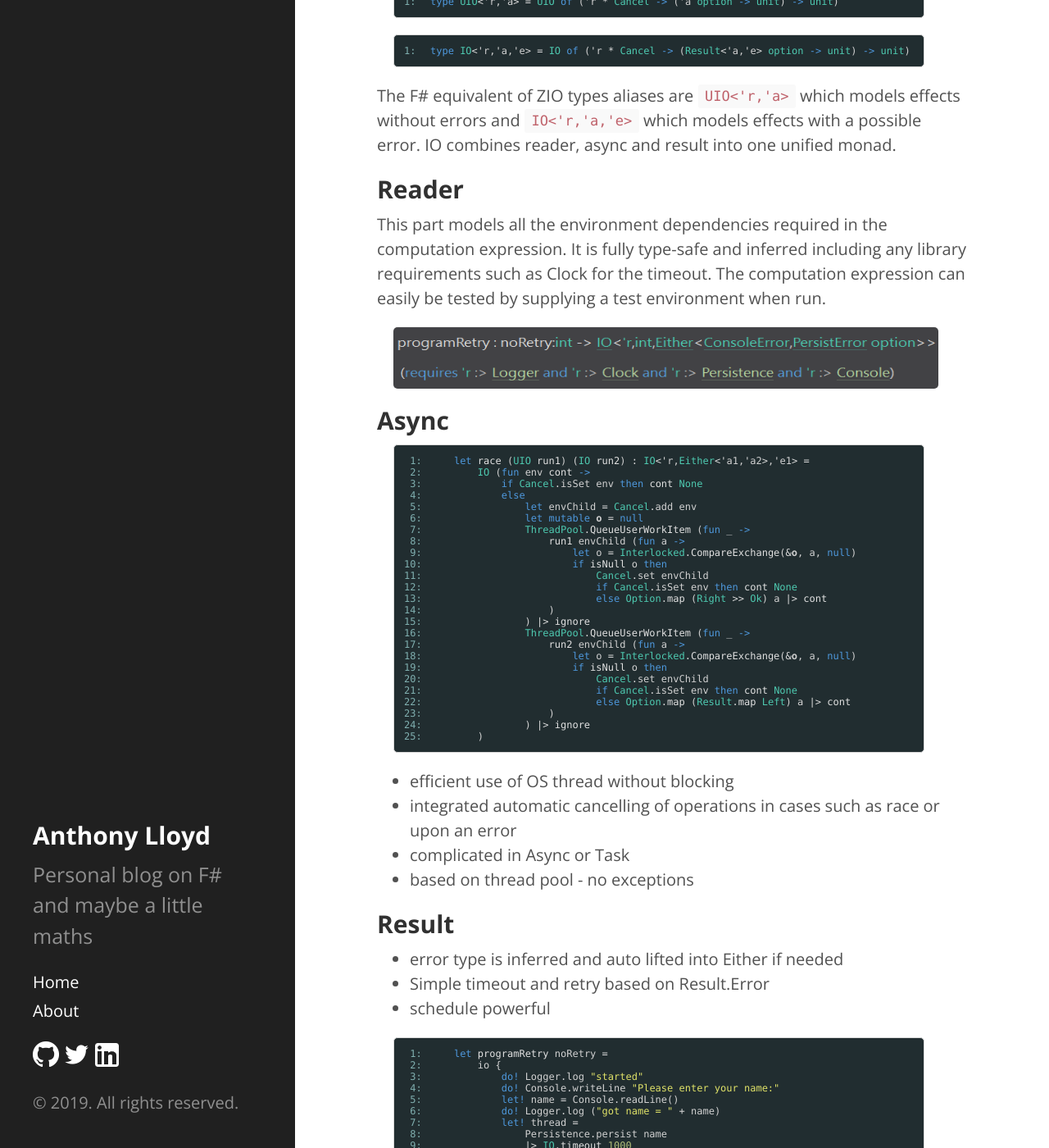
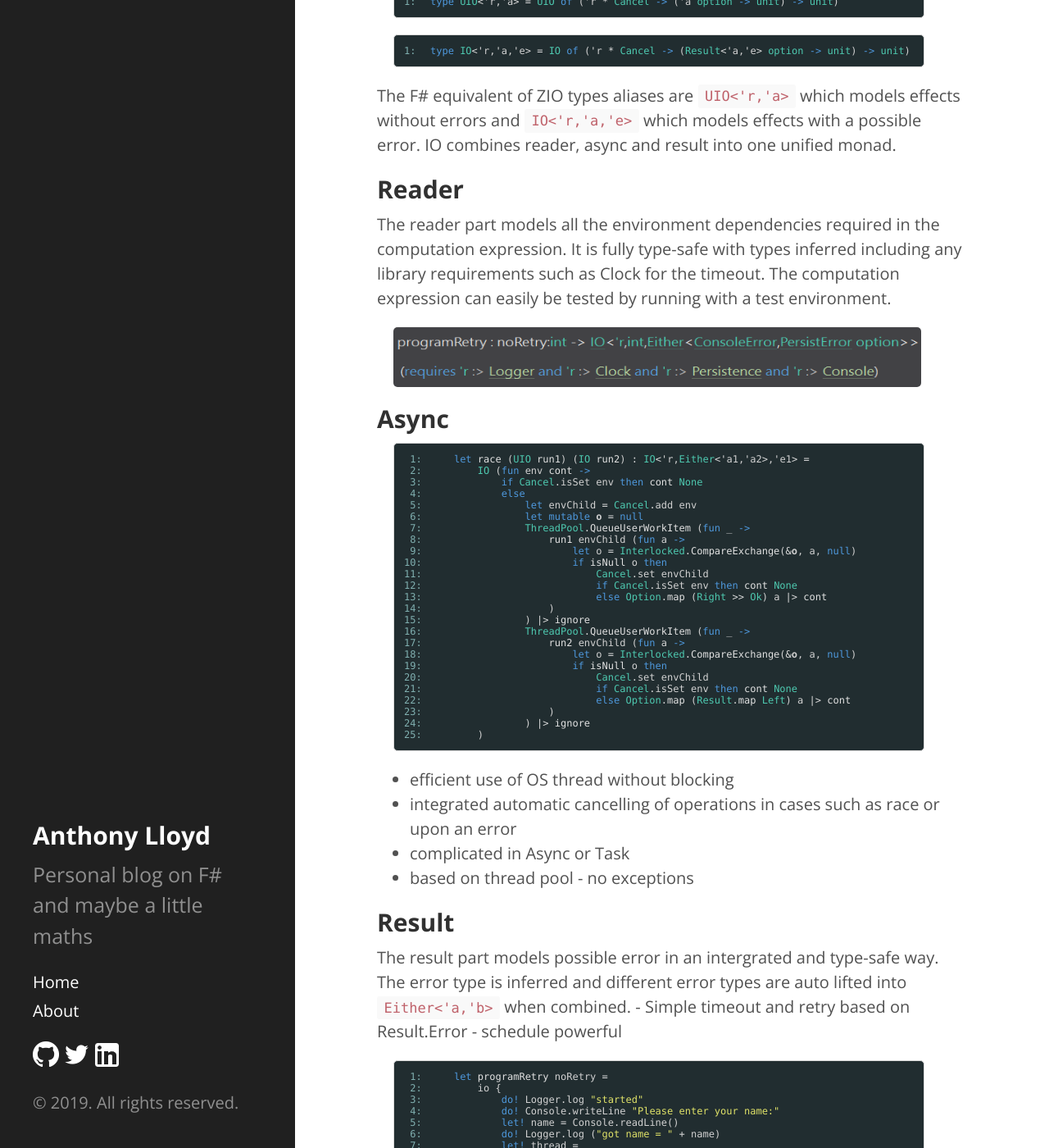
Before and after one commit to AnthonyLloyd/AnthonyLloyd.github.io, a Jekyll site: the page built from _posts/2019-03-29-io.html, in a window 1280 px wide and 1400 px high, scrolled down 734 px. Shown: the whole window at 82% size. Built offline with Jekyll 4.4.1, drawn with Linux system fonts in a browser that asks for light colours; some web fonts are replaced; formulas are drawn with MathJax 3; comment, search, counter and statistics services are not loaded.

Commit message:
swap around

```diff
--- a/_posts/2019-03-29-io.html
+++ b/_posts/2019-03-29-io.html
@@ -35,10 +35,10 @@ I started to play with some reader code but didn't think it would ultimately wor
 and <code>IO&lt;'r,'a,'e&gt;</code> which models effects with a possible error.
 IO combines reader, async and result into one unified monad.</p>
 <h2>Reader</h2>
-<p>This part models all the environment dependencies required in the computation expression.
-It is fully type-safe and inferred including any library requirements such as Clock for the timeout.
-The computation expression can easily be tested by supplying a test environment when run.</p>
-<img style="margin-left:20px" src="/{{site.baseurl}}public/io/programType.png" title="program type" width="665px" height="75px" />
+<p>The reader part models all the environment dependencies required in the computation expression.
+It is fully type-safe with types inferred including any library requirements such as Clock for the timeout.
+The computation expression can easily be tested by running with a test environment.</p>
+<img style="margin-left:20px" src="/{{site.baseurl}}public/io/programType.png" title="program type" width="644px" height="73px" />
 <h2>Async</h2>
 <table class="pre"><tr><td class="lines"><pre class="fssnip"><span class="l"> 1: </span>
 <span class="l"> 2: </span>
@@ -101,11 +101,10 @@ The computation expression can easily be tested by supplying a test environment
 <li>based on thread pool - no exceptions</li>
 </ul>
 <h2>Result</h2>
-<ul>
-<li>error type is inferred and auto lifted into Either if needed</li>
-<li>Simple timeout and retry based on Result.Error</li>
-<li>schedule powerful</li>
-</ul>
+<p>The result part models possible error in an intergrated and type-safe way.
+The error type is inferred and different error types are auto lifted into <code>Either&lt;'a,'b&gt;</code> when combined.
+- Simple timeout and retry based on Result.Error
+- schedule powerful</p>
 <table class="pre"><tr><td class="lines"><pre class="fssnip"><span class="l"> 1: </span>
 <span class="l"> 2: </span>
 <span class="l"> 3: </span>
```
Also changed, not shown: 1 other file.
